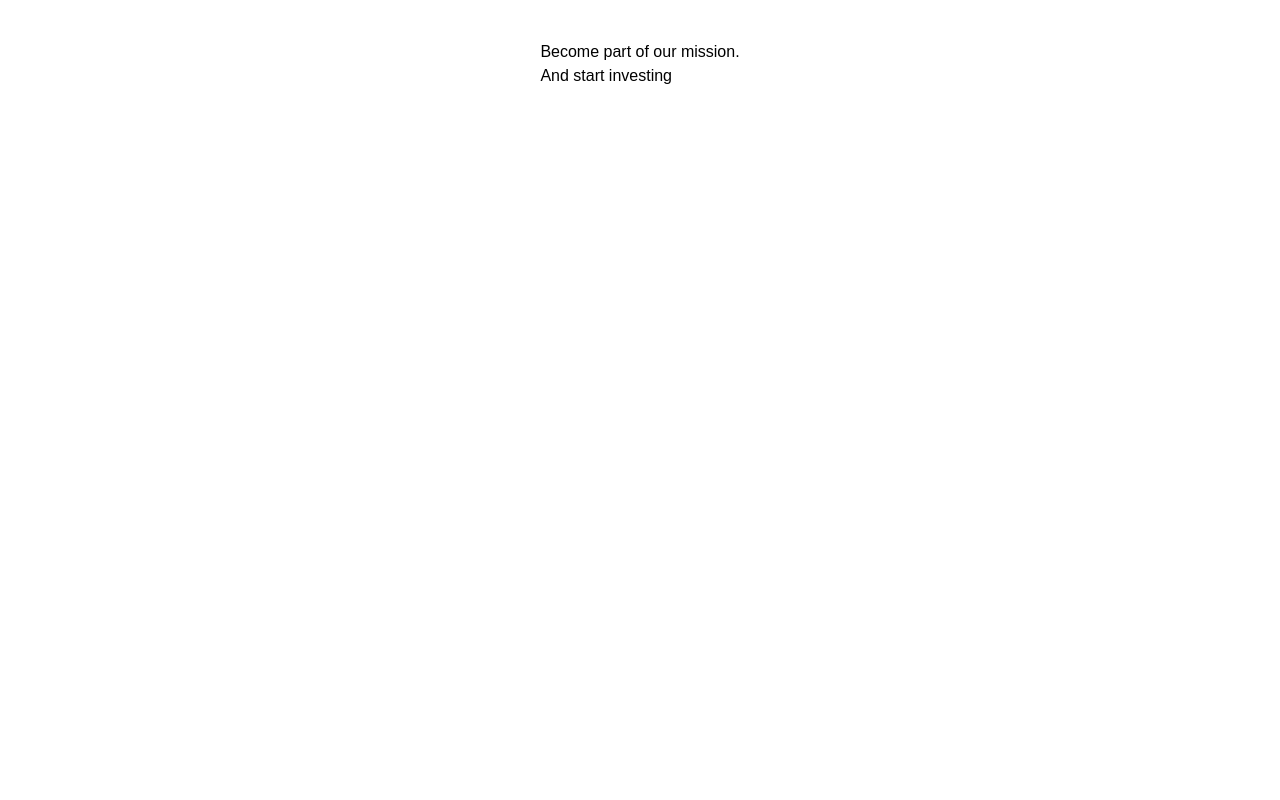
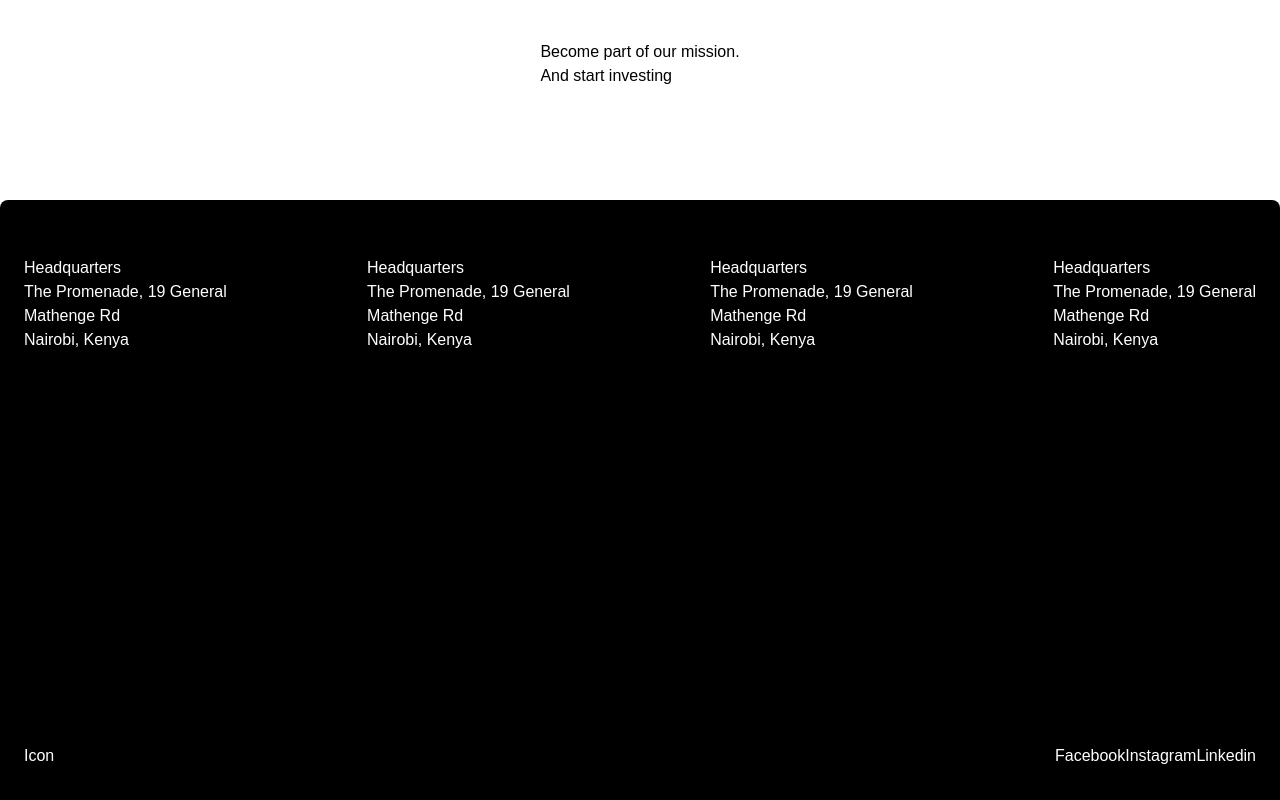
Before and after one commit to Andrew-Nzioki/elewa-group, a React (Create React App) app: page / in a window 1280 px wide. Shown: the part 3709-4509 px from the top of the page. Before the commit the page ends 3909 px from the top, so only its background shows below. Built offline with nearby package versions, Linux system fonts and the light colour scheme.

Commit message:
:construction: footer almost done

```diff
--- /dev/null
+++ b/src/components/Layout/Footer/Footer.tsx
@@ -0,0 +1,48 @@
+import React from "react";
+
+const Footer = () => {
+  return (
+    <div className="bg-black text-white h-[600px] rounded-t-lg pb-8 p-6 flex justify-between flex-col">
+      <ul className="pt-8 flex flex-row justify-between items-center">
+        <li>
+          <h1>Headquarters</h1>
+          <h4>The Promenade, 19 General</h4>
+          <h4>Mathenge Rd</h4>
+          <h4>Nairobi, Kenya</h4>
+        </li>
+        <li>
+          <h1>Headquarters</h1>
+          <h4>The Promenade, 19 General</h4>
+          <h4>Mathenge Rd</h4>
+          <h4>Nairobi, Kenya</h4>
+        </li>
+        <li>
+          <h1>Headquarters</h1>
+          <h4>The Promenade, 19 General</h4>
+          <h4>Mathenge Rd</h4>
+          <h4>Nairobi, Kenya</h4>
+        </li>
+        <li>
+          <h1>Headquarters</h1>
+          <h4>The Promenade, 19 General</h4>
+          <h4>Mathenge Rd</h4>
+          <h4>Nairobi, Kenya</h4>
+        </li>
+      </ul>
+
+      <ul className="flex justify-between items-center ">
+        <li>Icon</li>
+
+        <li>
+          <div>
+            <span>Facebook</span>
+            <span>Instagram</span>
+            <span>Linkedin</span>
+          </div>
+        </li>
+      </ul>
+    </div>
+  );
+};
+
+export default Footer;
--- a/src/views/about/About.tsx
+++ b/src/views/about/About.tsx
@@ -3,6 +3,7 @@ import Header from "../../components/Layout/Header/Header";
 import Navbar from "../../components/Layout/Navbar/Navbar";
 import ContentCard from "../../components/UI/Containers/Content";
 import "./about.css";
+import Footer from "../../components/Layout/Footer/Footer";
 
 const About = () => {
   return (
@@ -189,6 +190,8 @@ const About = () => {
           </ul>
         </div>
       </ContentCard>
+
+      <Footer/>
     </>
   );
 };
--- a/src/views/invest/Invest.tsx
+++ b/src/views/invest/Invest.tsx
@@ -3,6 +3,7 @@ import Header from "../../components/Layout/Header/Header";
 import Navbar from "../../components/Layout/Navbar/Navbar";
 import ContentCard from "../../components/UI/Containers/Content";
 import "./Invest.css";
+import Footer from "../../components/Layout/Footer/Footer";
 const InvestPage = () => {
   return (
     <>
@@ -128,6 +129,7 @@ const InvestPage = () => {
       <ContentCard className="p-28 flex flex-row justify-center items-center">
         <p>Become part of our mission.<br/> And start investing</p>
       </ContentCard>
+      <Footer/>
     </>
   );
 };
--- a/src/views/social-impact/SocialImpact.tsx
+++ b/src/views/social-impact/SocialImpact.tsx
@@ -3,6 +3,7 @@ import Header from "../../components/Layout/Header/Header";
 import Navbar from "../../components/Layout/Navbar/Navbar";
 import ContentCard from "../../components/UI/Containers/Content";
 import "./socialImpact.css";
+import Footer from "../../components/Layout/Footer/Footer";
 const SocialImpact = () => {
   return (
     <>
@@ -143,6 +144,8 @@ const SocialImpact = () => {
           <h1>Become part of our mission and join elewa.</h1>
         </div>
       </ContentCard>
+
+      <Footer/>
     </>
   );
 };
```
Also changed, not shown: 1 other file (tests, documents, lock files or other folders).
